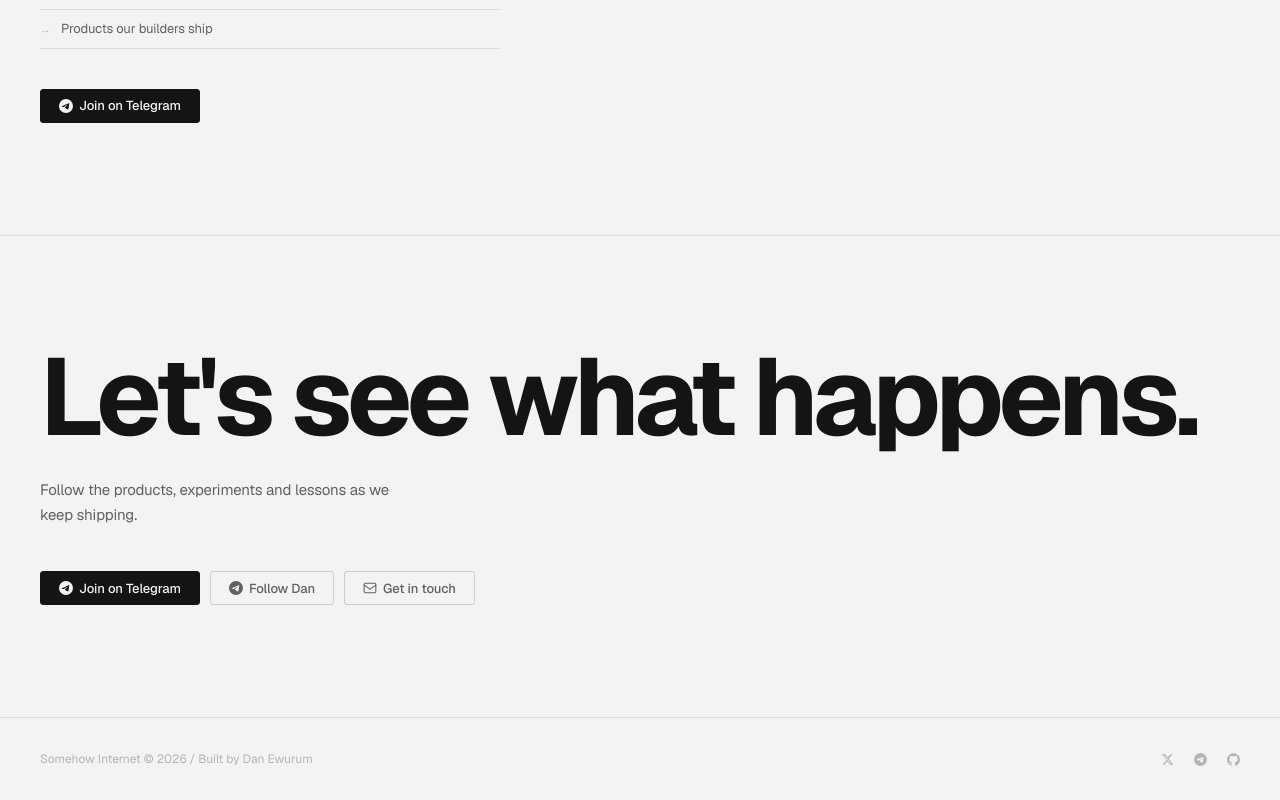
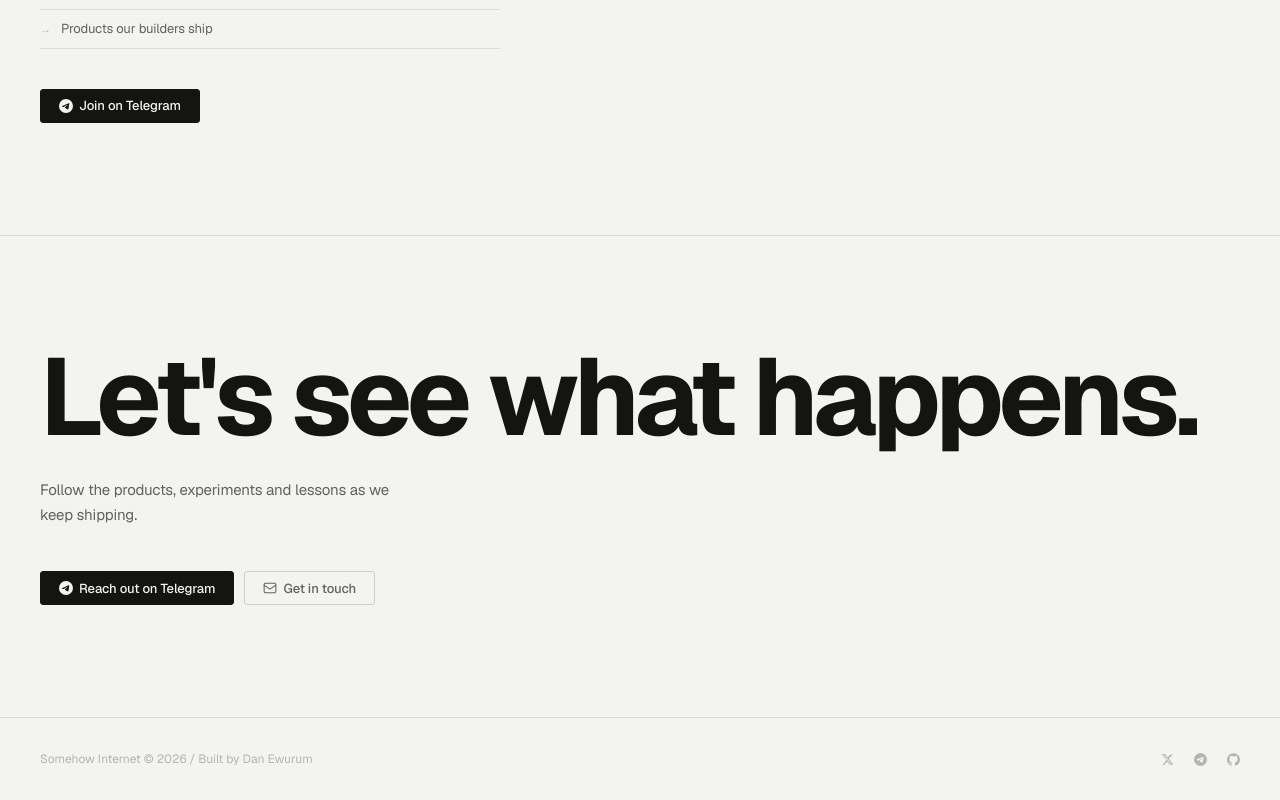
Before and after one commit to danbuildss/somehow-internet, a Next.js app: page / in a window 1280 px wide. Shown: the part 4688-5488 px from the top of the page. Built offline with nearby package versions, Linux system fonts and the light colour scheme.

Commit message:
update FinalCTA to Dan's personal Telegram as primary CTA
Co-Authored-By: Claude Sonnet 4.6 <noreply@anthropic.com>
Claude-Session: https://claude.ai/code/session_017dfz2A6DbSscGPYmPc6Aky

```diff
--- a/app/components/FinalCTA.tsx
+++ b/app/components/FinalCTA.tsx
@@ -22,22 +22,13 @@ export default function FinalCTA() {
         role="group"
       >
         <a
-          href="https://t.me/somehowinternet"
+          href="https://t.me/danbuildsss"
           className="btn btn-solid"
           target="_blank"
           rel="noopener noreferrer"
         >
           <TelegramIcon size={14} />
-          Join on Telegram
-        </a>
-        <a
-          href="https://t.me/danbuildsss"
-          className="btn btn-outline"
-          target="_blank"
-          rel="noopener noreferrer"
-        >
-          <TelegramIcon size={14} />
-          Follow Dan
+          Reach out on Telegram
         </a>
         <a href="mailto:hello.danbuildss@gmail.com" className="btn btn-outline">
           <EmailIcon size={14} />
```
